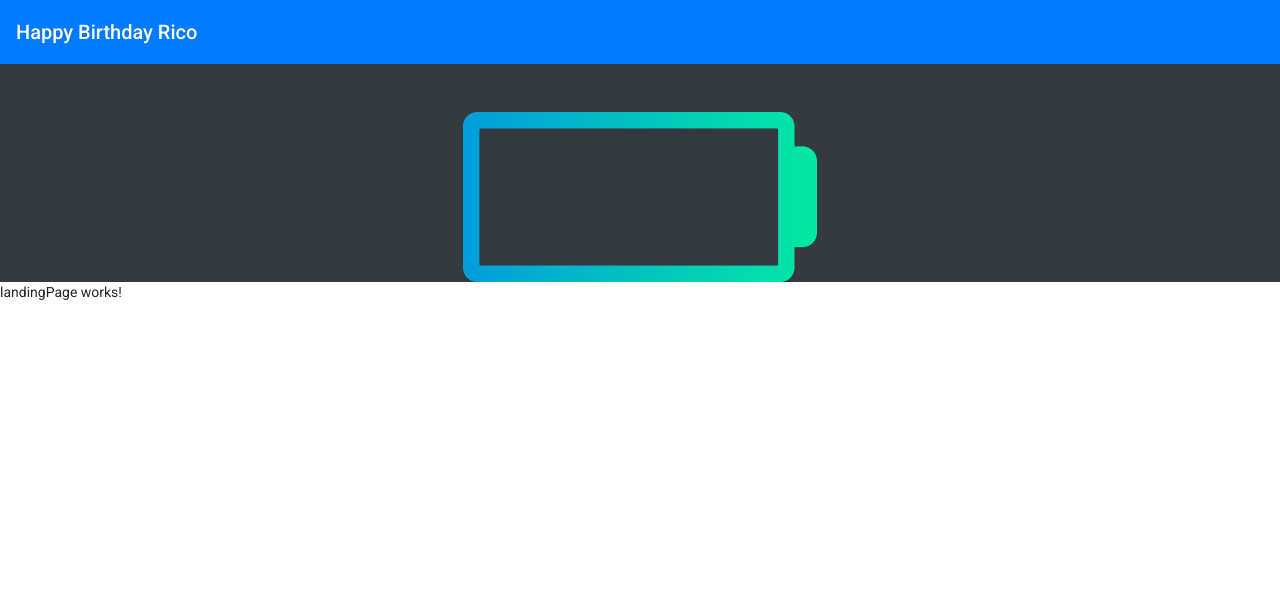
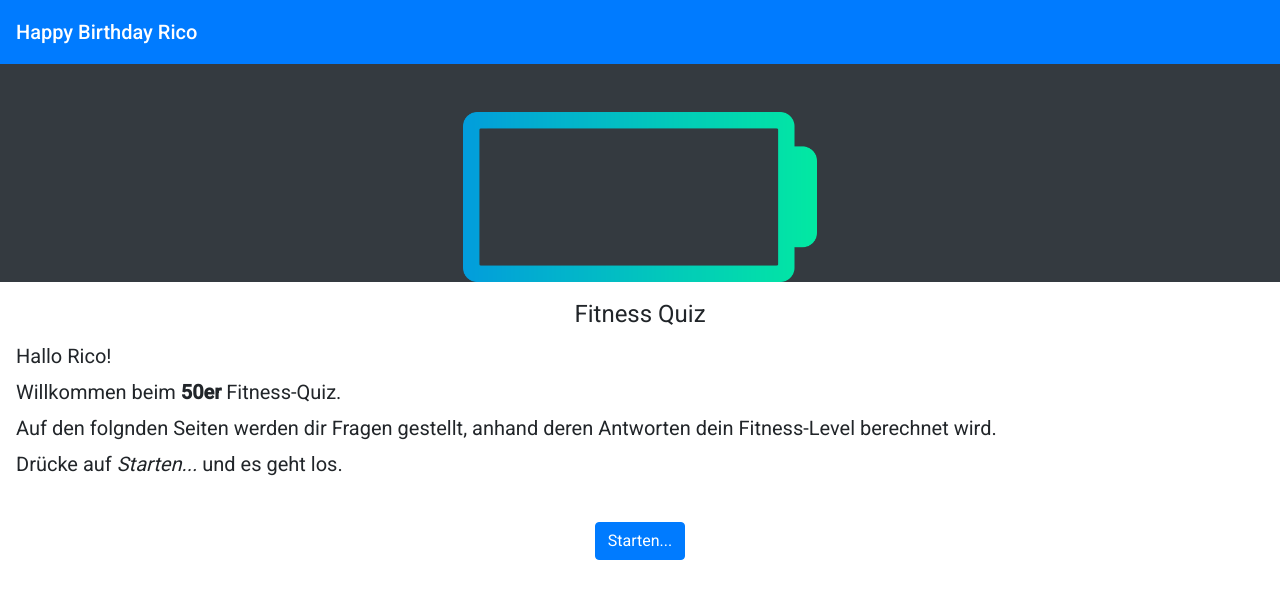
Before and after one commit to RoDoerIng/BirthdayApp, an Angular app: page / in a window 1280 px wide. Shown: the top 598 px of the page. Built offline with nearby package versions, Linux system fonts and the light colour scheme.

Commit message:
Edit landing page

```diff
--- a/src/app/landingPage/landingPage.component.html
+++ b/src/app/landingPage/landingPage.component.html
@@ -1,2 +1,13 @@
 <!-- <app-battery></app-battery> -->
-<p>landingPage works!</p>
+<h1 class="display-1 text-center mt-3">Fitness Quiz</h1>
+
+<blockquote class="blockquote mx-3 mb-5">
+  <p class="mb-3">Hallo Rico!</p>
+  <p class="mb-3">Willkommen beim <b>50er</b> Fitness-Quiz.</p>
+  <p class="mb-3">Auf den folgnden Seiten werden dir Fragen gestellt, anhand deren Antworten dein Fitness-Level berechnet wird.</p>
+  <p class="mb-0">Drücke auf <i>Starten...</i> und es geht los.</p>
+</blockquote>
+
+<div class="text-center">
+  <a type="button" class="btn btn-primary" href="/question1">Starten...</a>
+</div>
```
